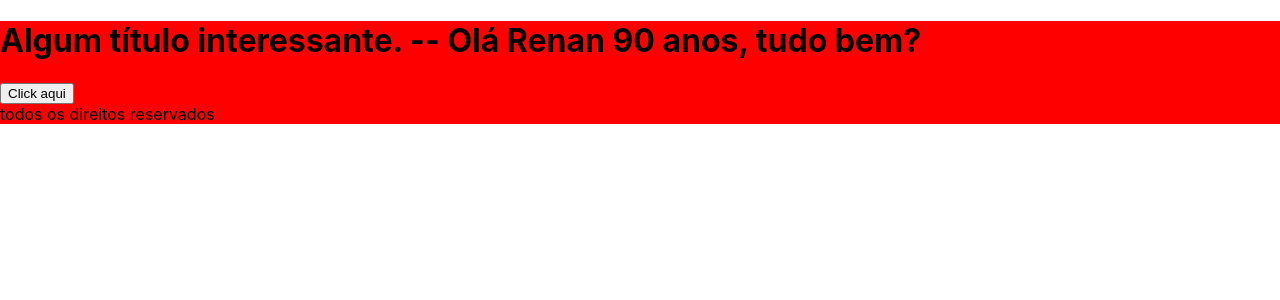
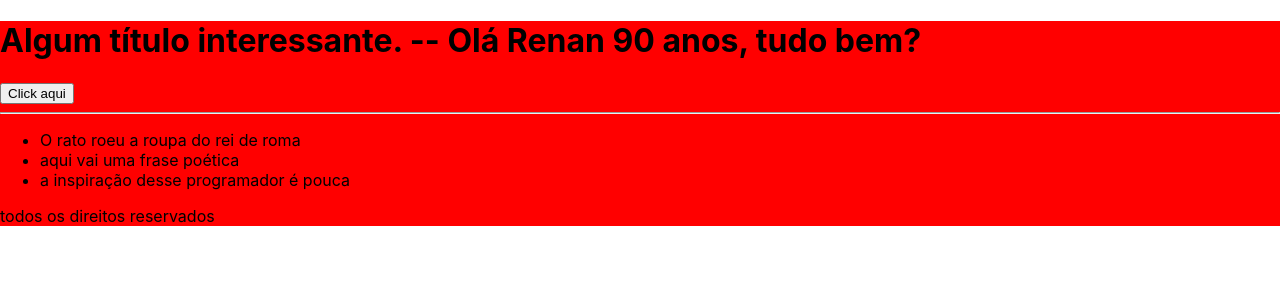
Before and after one commit to RenanRodriguesRecife/mini-curso5dReactJS, a React (Create React App) app in the folder hello-world/: page / in a window 1280 px wide. Shown: the top 300 px of the page. Built offline with nearby package versions, Linux system fonts and the light colour scheme.

Commit message:
State - listando uma lista

```diff
--- a/hello-world/src/App.tsx
+++ b/hello-world/src/App.tsx
@@ -7,6 +7,13 @@ const App = () => {
     const [name, setName] = useState("Renan");
     const [age, setAge] = useState(90);
     const [bg, setBg] = useState("#FF0000")
+
+    const [list, setList] = useState([
+        "O rato roeu a roupa do rei de roma",
+        "aqui vai uma frase poética",
+        "a inspiração desse programador é pouca"
+    ]);
+
 
     const handleClick20 = () => {
         setAge(20)
@@ -29,6 +36,12 @@ const App = () => {
         {age === 20 &&
         <button onClick={handleClick90}>Click aqui</button>
         }
+        <hr/>
+        <ul>
+            {list.map((frase,index)=>(
+                <li key={index}>{frase}</li>
+            ))}
+        </ul>
 
         <Footer/>
         </div>
```
